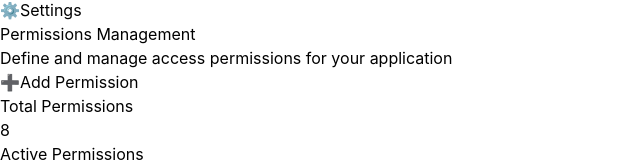
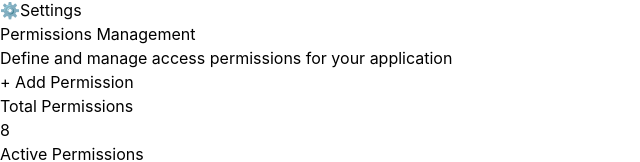
Before and after one commit to AnubhavPradhan/Enhanced-RBAC-System, a React (Vite) app in the folder frontend/: page /permissions in a window 1280 px wide. Shown: the part 194-356 px from the top of the page, without its empty margins (0-640 px from the left). Built offline with nearby package versions, Linux system fonts and the light colour scheme.

Commit message:
Permission page changes 2

```diff
--- a/frontend/src/pages/Permissions.jsx
+++ b/frontend/src/pages/Permissions.jsx
@@ -266,10 +266,9 @@ const Permissions = () => {
         </div>
         <button
           onClick={handleAddNew}
-          className="bg-blue-600 text-white px-6 py-2.5 rounded-lg hover:bg-blue-700 transition-colors shadow-md hover:shadow-lg flex items-center space-x-2"
+          className="bg-blue-600 text-white px-6 py-2.5 rounded-lg hover:bg-blue-700 transition-colors shadow-md hover:shadow-lg"
         >
-          <span className="text-lg">➕</span>
-          <span>Add Permission</span>
+          + Add Permission
         </button>
       </div>
 
```
